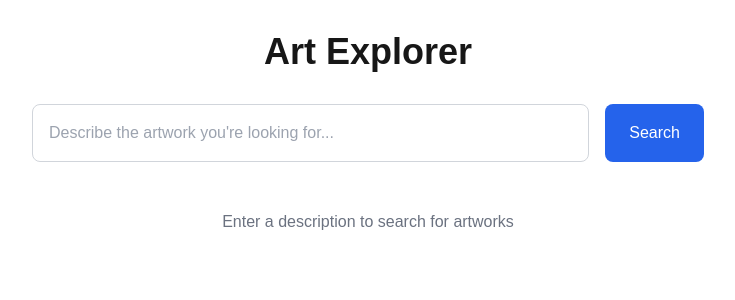
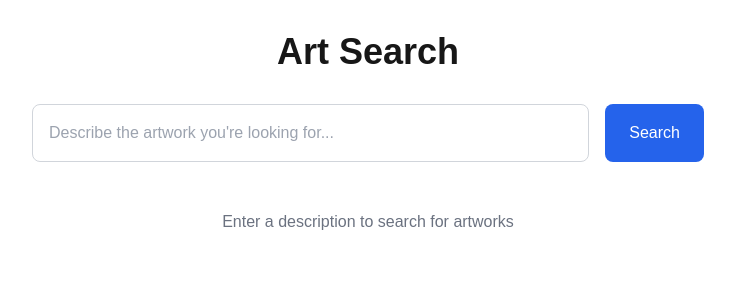
Before and after one commit to jestersimpps/artfinder, a Next.js app: page / in a window 1280 px wide. Shown: the top 300 px of the page, without its empty margins (272-1007 px from the left). Built offline with nearby package versions, Linux system fonts and the light colour scheme.

Commit message:
art search

```diff
--- a/src/app/layout.tsx
+++ b/src/app/layout.tsx
@@ -14,7 +14,7 @@ const geistMono = localFont({
 });
 
 export const metadata: Metadata = {
-  title: "Art Explorer | Discover Artworks",
+  title: "Art Search",
   description: "Explore and discover artworks through AI-powered search. Find paintings, sculptures, and other artworks based on your descriptions.",
   keywords: "art, artwork, paintings, art search, art explorer, AI art search",
 };
--- a/src/app/page.tsx
+++ b/src/app/page.tsx
@@ -25,7 +25,7 @@ export default function Home() {
   return (
     <div className="min-h-screen p-8">
       <main className="max-w-6xl mx-auto">
-        <h1 className="text-4xl font-bold text-center mb-8">Art Explorer</h1>
+        <h1 className="text-4xl font-bold text-center mb-8">Art Search</h1>
 
         <form onSubmit={handleSearch} className="mb-12">
           <div className="flex gap-4 max-w-2xl mx-auto">
```
